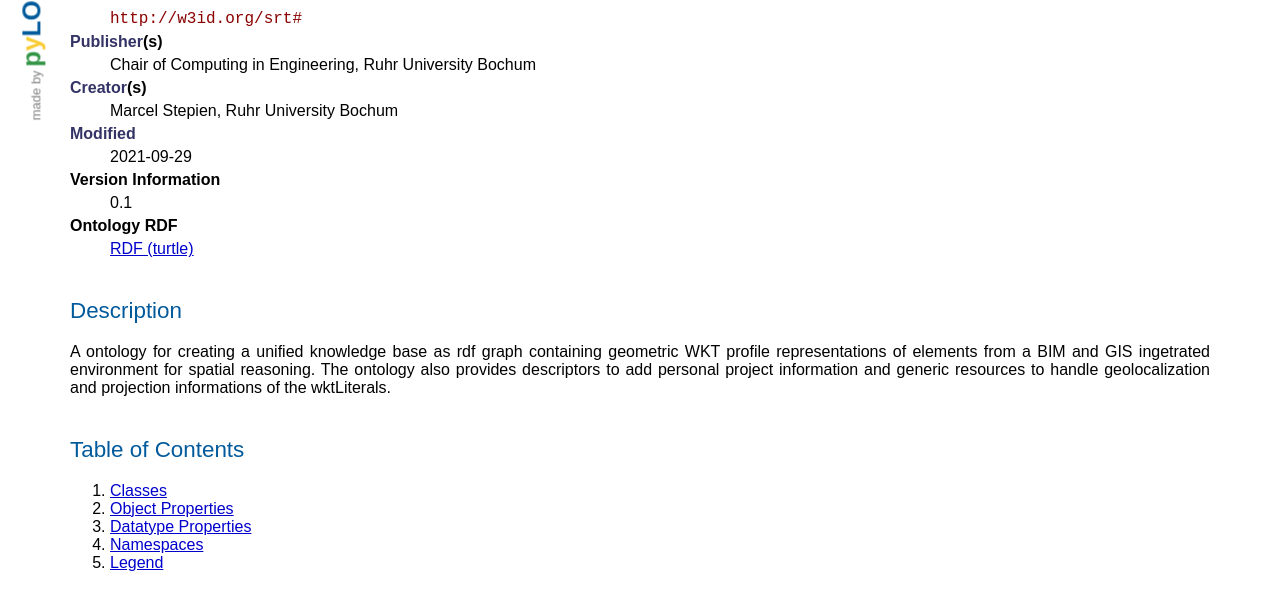
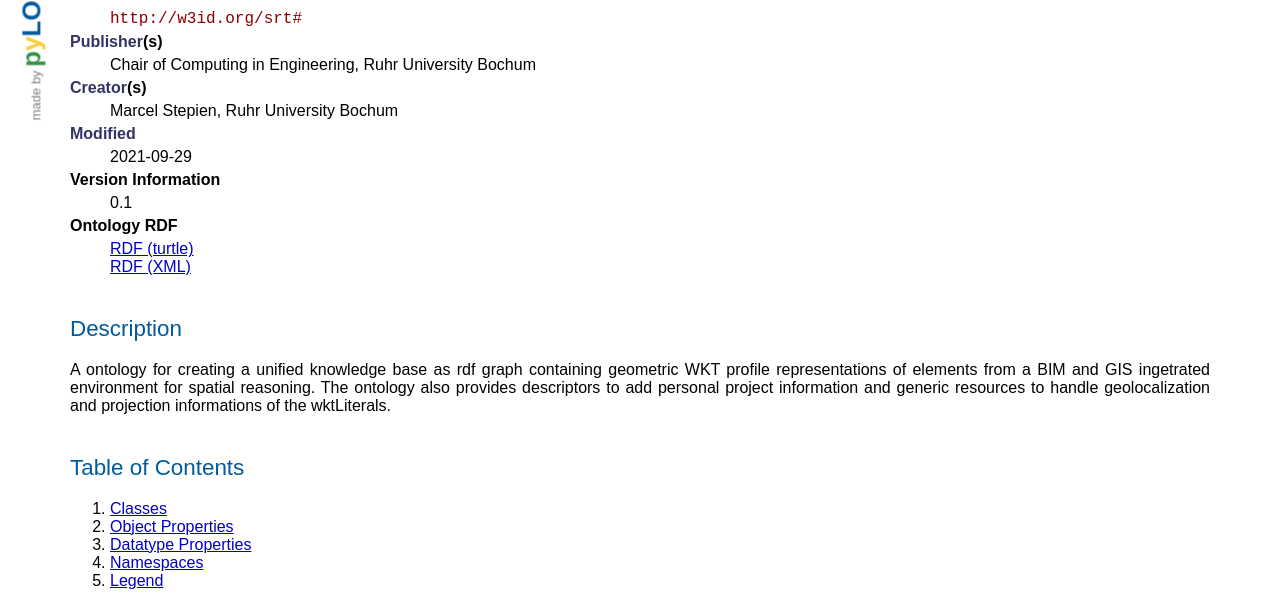
Before and after one commit to RUB-Informatik-im-Bauwesen/srt, a plain HTML site: page docs/index.html in a window 1280 px wide. Shown: the part 117-726 px from the top of the page. Drawn offline with Linux system fonts and the light colour scheme.

Commit message:
added rdf xml serialization of srt

```diff
--- a/docs/index.html
+++ b/docs/index.html
@@ -234,6 +234,7 @@
         <dd>0.1</dd>
         <dt>Ontology RDF</dt>
         <dd><a href="https://github.com/RUB-Informatik-im-Bauwesen/srt/blob/main/Ontology_for_Spatial_Reasoning_in_Tunnel_Projects_(srt).ttl">RDF (turtle)</a></dd>
+        <dd><a href="https://github.com/RUB-Informatik-im-Bauwesen/srt/blob/main/Ontology_for_Spatial_Reasoning_in_Tunnel_Projects_(srt).rdf">RDF (XML)</a></dd>
     </dl>
     <h2>Description</h2>
     <div id="description">
```
Also changed, not shown: 2 other files.
